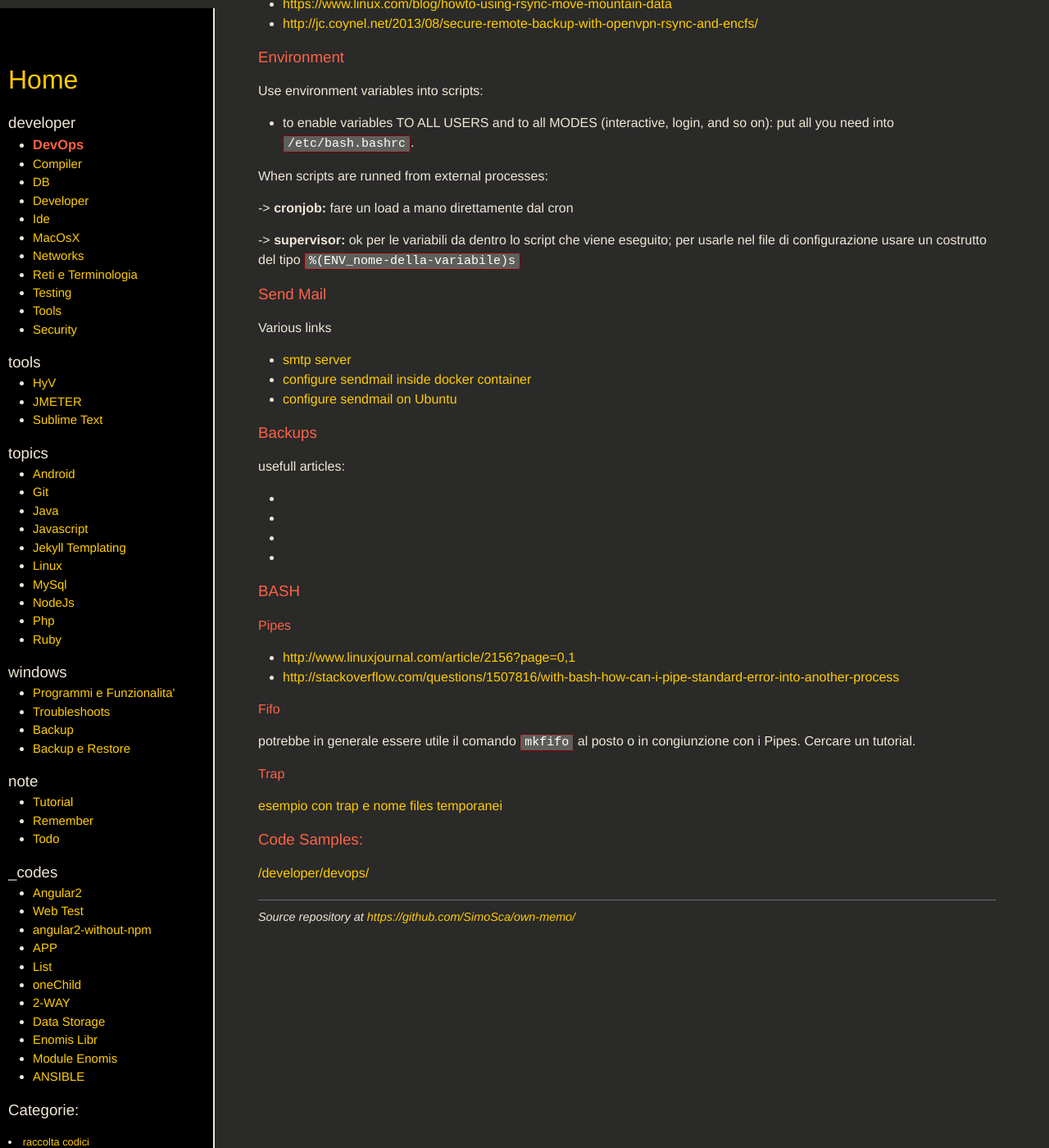
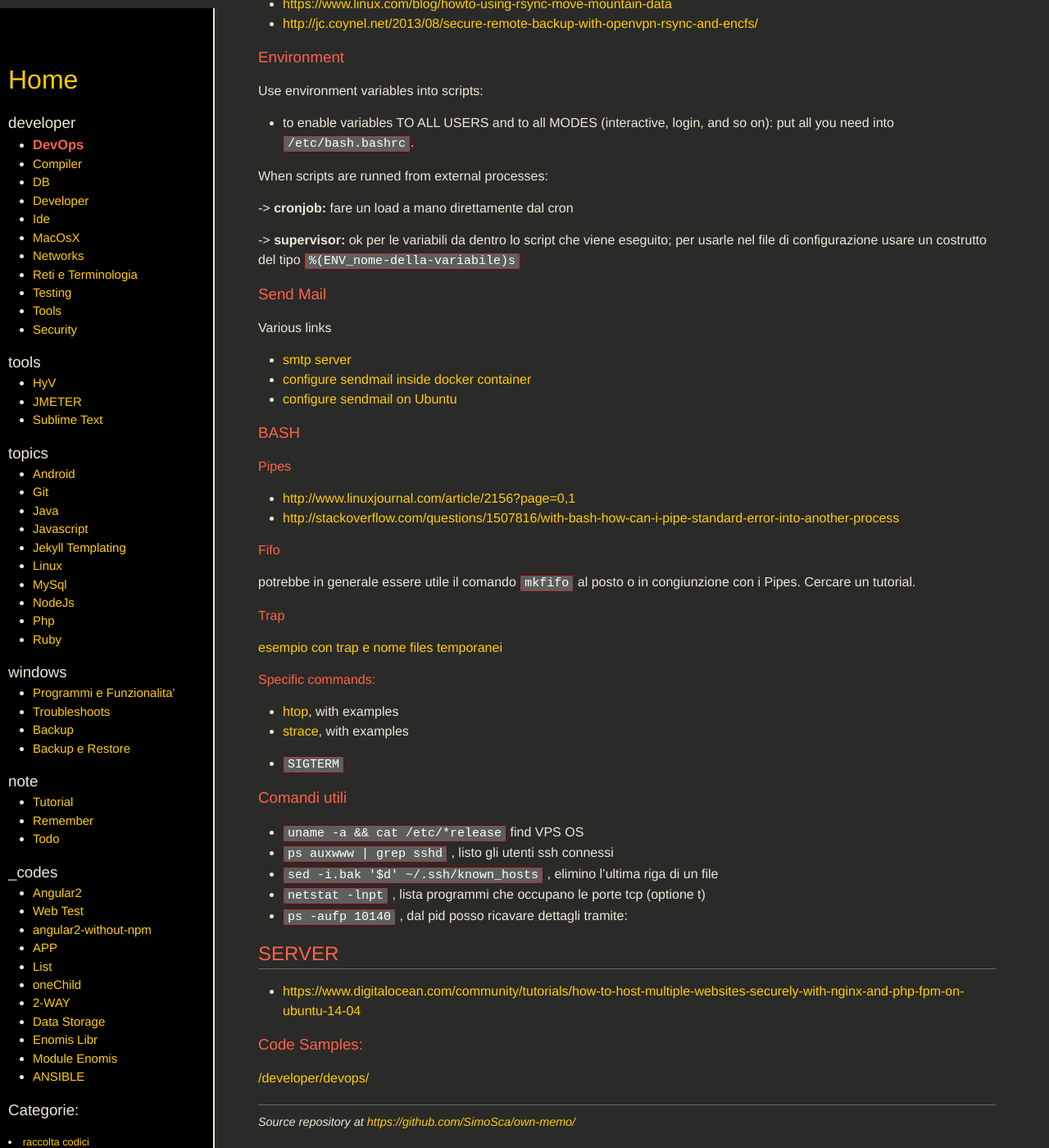
Before and after one commit to SimoSca/own-memo, a Jekyll site: the page built from _pages/developer/DevOps.md, in a window 1280 px wide and 1400 px high, scrolled down 665 px. Shown: the whole window at 82% size. Built offline with Jekyll 4.4.1, drawn with Linux system fonts in a browser that asks for light colours; nearby versions of some CDN libraries.

Commit message:
[improved] added documentation about DevOps.md

```diff
--- a/_pages/developer/DevOps.md
+++ b/_pages/developer/DevOps.md
@@ -59,15 +59,6 @@ Various links
 - [configure sendmail on Ubuntu](http://stackoverflow.com/questions/10359437/sendmail-how-to-configure-sendmail-on-ubuntu)
 
 
-### Backups
-
-usefull articles:
-
-- []()
-- []()
-- []()
-- []()
-
 
 ### BASH
 
@@ -85,3 +76,26 @@ Cercare un tutorial.
 #### Trap
 
 [esempio con trap e nome files temporanei](http://linuxcommand.org/wss0160.php)
+
+
+#### Specific commands:
+
+- [htop](http://www.thegeekstuff.com/2011/09/linux-htop-examples/), with examples
+- [strace](http://hokstad.com/5-simple-ways-to-troubleshoot-using-strace), with examples
+
+- `SIGTERM`
+
+### Comandi utili
+
+- `uname -a && cat /etc/*release` find VPS OS
+- `ps auxwww | grep sshd` , listo gli utenti ssh connessi
+- `sed -i.bak '$d' ~/.ssh/known_hosts` , elimino l'ultima riga di un file
+- `netstat -lnpt` , lista programmi che occupano le porte tcp (optione t)
+- `ps -aufp 10140` , dal pid posso ricavare dettagli tramite:
+
+
+
+SERVER
+------
+
+- [https://www.digitalocean.com/community/tutorials/how-to-host-multiple-websites-securely-with-nginx-and-php-fpm-on-ubuntu-14-04](https://www.digitalocean.com/community/tutorials/how-to-host-multiple-websites-securely-with-nginx-and-php-fpm-on-ubuntu-14-04)
```
